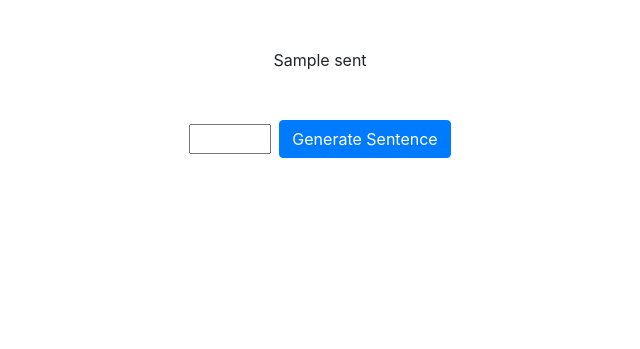
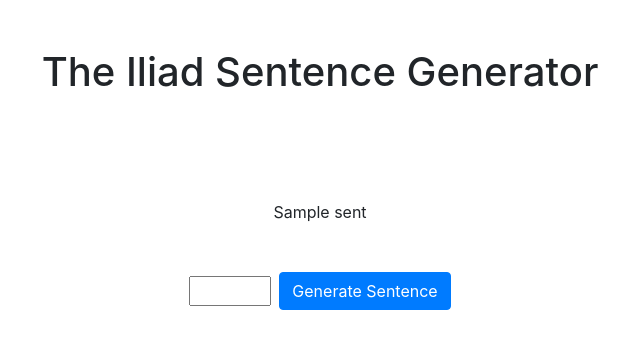
Before and after one commit to Evansdava/Tweet-Generator, a Flask app: template templates/index.html in a window 1280 px wide. Shown: the top 349 px of the page, without its empty margins (320-960 px from the left). Run offline with Flask 2, Linux system fonts and the light colour scheme; the template is opened without the code that fills it: most values are stand-ins (such as "Sample title", 1, 10 or a date in 2020); some libraries are stand-ins or nearby versions.

Commit message:
Added title, button functionality, variance

```diff
--- a/app.py
+++ b/app.py
@@ -1,5 +1,6 @@
 from flask import Flask, render_template, request
 from python.histogram import run_file
+from random import randint
 
 app = Flask(__name__)
 
@@ -9,6 +10,6 @@ def index():
     if request.args.get('num'):
         num = int(request.args.get('num'))
     else:
-        num = 10
+        num = randint(5, 20)
     sent = run_file(num)
     return render_template('index.html', sent=sent)
--- a/templates/index.html
+++ b/templates/index.html
@@ -4,6 +4,9 @@
 
 {% block body %}
     <div class="container">
+        <div class="row p-5 d-flex justify-content-center">
+            <h1>The Iliad Sentence Generator</h1>
+        </div>
         <div class="row p-5">
             <div class="col-md-10 offset-1">
                 <div class="row d-flex justify-content-center">
@@ -12,7 +15,7 @@
                 <div class="row pt-5 d-flex justify-content-center">
                     <form action="/" class="form-inline">
                         <input type="text" name="num" class="mr-2" size="3">
-                        <button class="btn btn-primary">Generate Sentence</button>
+                        <button class="btn btn-primary" type="submit">Generate Sentence</button>
                     </form>
                 </div>
             </div>
```
